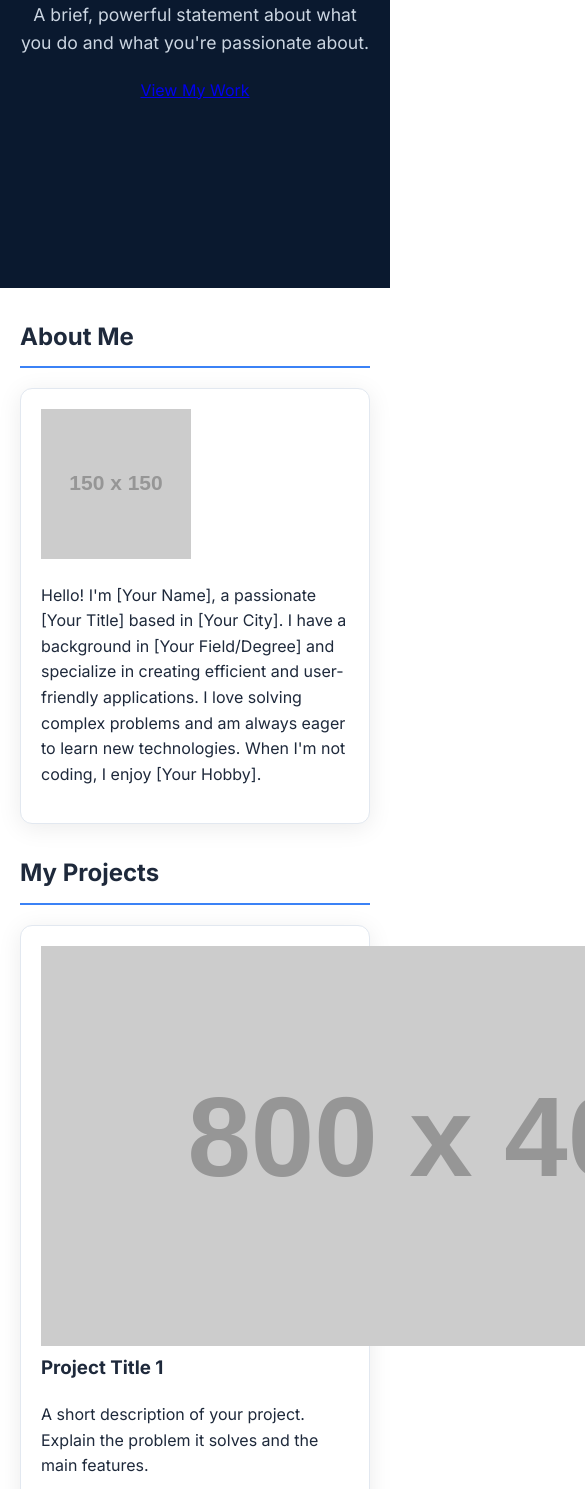
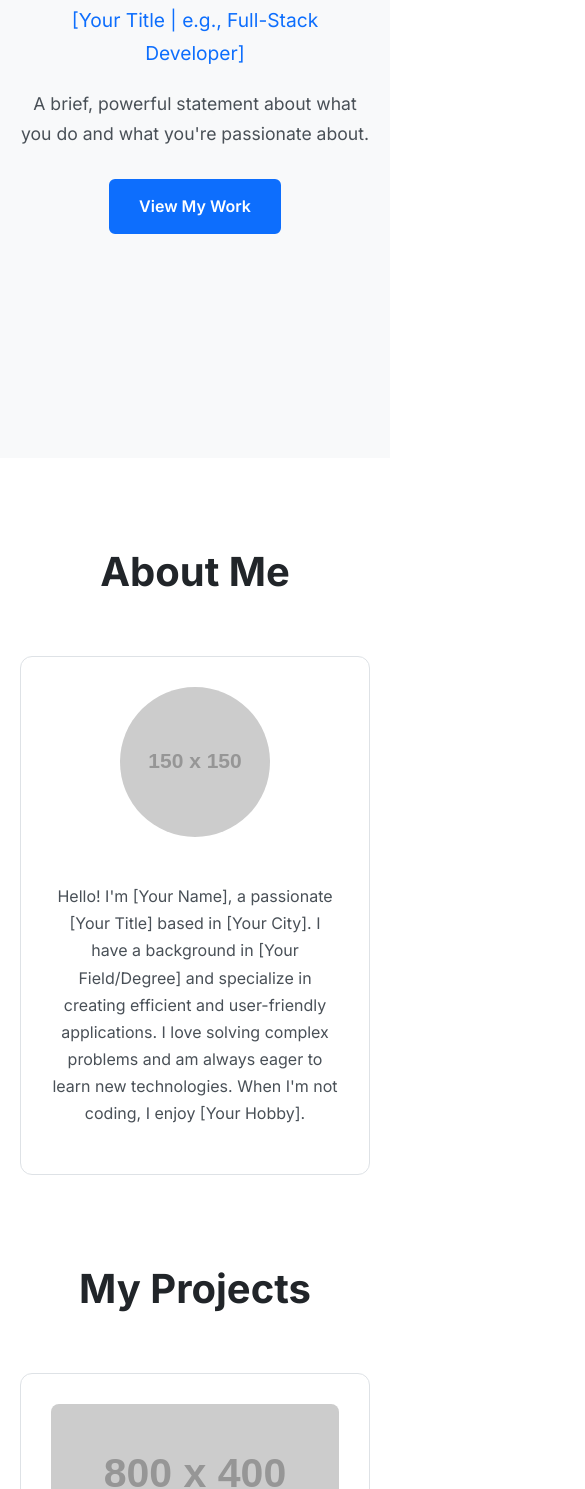
Before and after one commit to anubhav0704/anubhav-github.io, a plain HTML site: page index.html in a window 390 px wide. Shown: the part 511-2000 px from the top of the page, 585 px wide, since content can reach past the window. Drawn offline with Linux system fonts and the light colour scheme; placeholder pictures from the web are drawn by us.

Commit message:
Update style.css

```diff
--- a/style.css
+++ b/style.css
@@ -1,10 +1,17 @@
-/* --- Theme: Modern Dark --- */
-/* (Your existing color variables) */
+/* --- Google Font Import --- */
+@import url('https://fonts.googleapis.com/css2?family=Inter:wght@400;600;700&display=swap');
 
-/* --- Google Font Import --- */
-@import url('https://fonts.googleapis.com/css2?family=Inter:wght@400;500;700&display=swap');
+/* --- General & Root Styles --- */
+:root {
+    --primary-color: #0d6efd; /* Classic Blue */
+    --primary-hover: #0b5ed7; /* Darker Blue */
+    --dark-text: #212529;
+    --body-text: #495057;
+    --light-bg: #f8f9fa;
+    --white: #ffffff;
+    --border-color: #dee2e6;
+}
 
-/* --- General Styles --- */
 html {
     scroll-behavior: smooth;
 }
@@ -12,28 +19,31 @@ html {
 body {
     font-family: 'Inter', sans-serif;
     margin: 0;
-    background-color: #ffffff;
-    color: #1e293b;
+    background-color: var(--white);
+    color: var(--body-text);
     font-size: 18px;
-    line-height: 1.6;
-    -webkit-font-smoothing: antialiased;
+    line-height: 1.7;
 }
 
 section {
-    scroll-margin-top: 80px;
+    scroll-margin-top: 80px; /* Offset for sticky nav */
 }
 
 .container {
-    max-width: 900px;
-    margin: 50px auto;
-    padding: 0 20px; /* Changed padding for better responsiveness */
+    max-width: 960px;
+    margin: 80px auto;
+    padding: 0 20px;
+}
+
+h1, h2, h3 {
+    color: var(--dark-text);
+    font-weight: 700;
 }
 
 h2 {
-    color: #1e293b;
-    border-bottom: 2px solid #3b82f6;
-    padding-bottom: 10px;
-    font-weight: 700;
+    text-align: center;
+    margin-bottom: 50px;
+    font-size: 2.5rem;
 }
 
 /* --- Navigation Bar --- */
@@ -57,39 +67,23 @@ nav ul {
 
 nav ul li {
     display: inline;
-    vertical-align: middle;
-    margin: 0 10px;
+    margin: 0 15px;
 }
 
 nav ul li a {
-    color: #1e293b;
+    color: var(--dark-text);
     text-decoration: none;
-    padding: 8px 15px;
-    font-weight: 500;
+    font-weight: 600;
     transition: color 0.3s;
 }
 
-nav ul li a:hover,
-nav ul li a.active {
-    color: #3b82f6;
-}
-
-nav ul li a.button {
-    color: #3b82f6;
-    border: 2px solid #3b82f6;
-    border-radius: 6px;
-    padding: 8px 18px;
-}
-
-nav ul li a.button:hover {
-    background-color: #3b82f6;
-    color: #ffffff;
+nav ul li a:hover {
+    color: var(--primary-color);
 }
 
 /* --- Hero Section --- */
 .hero {
-    background-color: #0a192f;
-    color: #cbd5e1;
+    background-color: var(--light-bg);
     min-height: 80vh;
     display: flex;
     align-items: center;
@@ -104,113 +98,135 @@ nav ul li a.button:hover {
 
 .hero-title {
     font-size: 4rem;
-    font-weight: 700;
-    color: #ffffff;
     margin: 0;
 }
 
 .hero-subtitle {
     font-size: 1.5rem;
-    color: #3b82f6;
-    margin: 10px 0;
+    color: var(--primary-color);
+    margin: 10px 0 20px 0;
+    font-weight: 400;
 }
 
 .hero-description {
     font-size: 1.1rem;
     max-width: 600px;
-    margin: 20px auto;
+    margin: 0 auto 30px auto;
+}
+
+.button {
+    display: inline-block;
+    padding: 12px 28px;
+    background-color: var(--primary-color);
+    color: var(--white);
+    text-decoration: none;
+    border-radius: 6px;
+    font-weight: 600;
+    border: 2px solid var(--primary-color);
+    transition: all 0.3s ease;
+}
+
+.button:hover {
+    background-color: var(--primary-hover);
+    border-color: var(--primary-hover);
+    transform: translateY(-2px);
+}
+
+/* --- About Section --- */
+.about-card {
+    display: flex;
+    align-items: center;
+    gap: 30px;
+}
+
+.profile-pic {
+    width: 150px;
+    height: 150px;
+    border-radius: 50%;
+    object-fit: cover;
+}
+
+/* --- Cards --- */
+.card {
+    background-color: var(--white);
+    border-radius: 12px;
+    padding: 30px;
+    margin-bottom: 30px;
+    border: 1px solid var(--border-color);
+}
+
+/* --- Projects Section --- */
+.project-card img {
+    width: 100%;
+    border-radius: 8px;
+    margin-bottom: 20px;
+}
+
+.project-card h3 {
+    margin-top: 0;
+}
+
+.project-links {
+    margin-top: 20px;
+}
+
+.project-links .button {
+    margin-right: 10px;
+}
+
+/* --- Contact Section --- */
+.contact-text {
+    text-align: center;
+    font-size: 1.2rem;
+    margin-bottom: 30px;
 }
 
 .social-links {
-    margin-top: 30px;
+    text-align: center;
 }
 
 .social-links a {
-    color: #cbd5e1;
-    font-size: 1.5rem;
-    margin: 0 15px;
+    color: var(--dark-text);
+    font-size: 2rem;
+    margin: 0 20px;
     transition: color 0.3s, transform 0.3s;
 }
 
 .social-links a:hover {
-    color: #3b82f6;
+    color: var(--primary-color);
     transform: translateY(-3px);
 }
 
-.card {
-    background-color: #ffffff;
-    border-radius: 12px;
-    box-shadow: 0 4px 25px rgba(0,0,0,0.08);
-    margin-bottom: 30px;
-    padding: 30px;
-    border: 1px solid #e2e8f0;
+/* --- Footer --- */
+footer {
+    text-align: center;
+    padding: 20px;
+    background-color: var(--light-bg);
+    border-top: 1px solid var(--border-color);
+    margin-top: 80px;
 }
 
-.card h3 {
-    margin-top: 0;
-    color: #1e293b;
-}
-
-.card ul {
-    list-style-type: none;
-    padding-left: 0;
-}
-
-.card li {
-    margin-bottom: 10px;
-    padding-left: 20px;
-    position: relative;
-}
-
-.card li::before {
-    content: '→';
-    position: absolute;
-    left: 0;
-    color: #3b82f6;
-}
-
-/* --- NEW: RESPONSIVE STYLES --- */
+/* --- Responsive Styles --- */
 @media (max-width: 768px) {
     body {
-        font-size: 16px; /* Adjust base font size for mobile */
-    }
-
-    section {
-        scroll-margin-top: 60px; /* Adjust scroll padding for smaller nav bar */
-    }
-
-    .hero {
-        min-height: 60vh; /* Make hero section shorter on mobile */
-        padding: 60px 20px;
+        font-size: 16px;
     }
 
     .hero-title {
-        font-size: 2.5rem; /* Decrease title font size */
+        font-size: 2.5rem;
     }
 
     .hero-subtitle {
-        font-size: 1.2rem; /* Decrease subtitle font size */
+        font-size: 1.2rem;
     }
 
-    nav {
-        padding: 10px 0;
+    .about-card {
+        flex-direction: column;
+        text-align: center;
     }
 
     nav ul li {
-        display: block; /* Stack navigation links vertically */
-        margin: 10px 0;
-    }
-
-    nav ul li a.button {
-        display: inline-block; /* Ensure button doesn't take full width */
-        margin-left: 0;
-    }
-
-    .container {
-        margin: 30px auto; /* Reduce top/bottom margin */
-    }
-
-    .card {
-        padding: 20px; /* Reduce card padding */
+        display: block;
+        margin: 15px 0;
     }
 }
```
